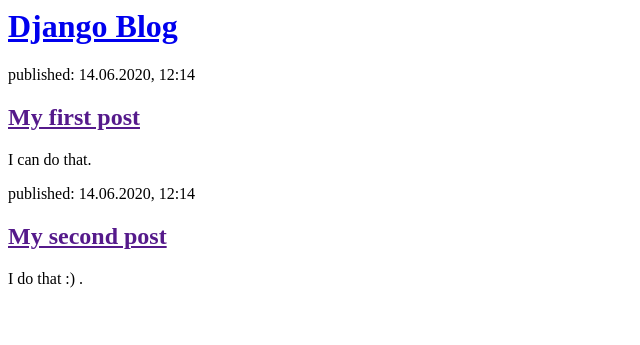
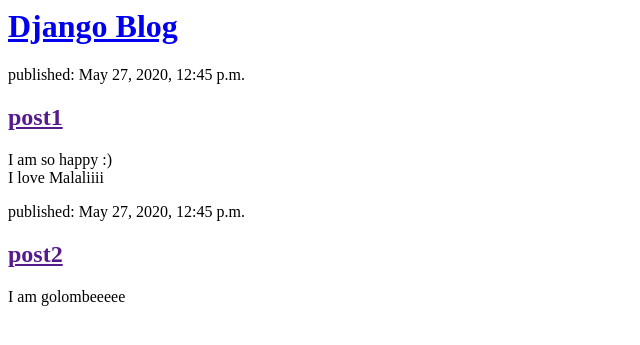
Before and after one commit to ashkanzabihi/firstproject, a Django app: page / in a window 1280 px wide. Shown: the top 345 px of the page, without its empty margins (0-640 px from the left). Run offline with Django 3.2, Linux system fonts and the light colour scheme; data comes from the database, SQL or seed files in the repository; both versions use the stored data as it was after the commit.

Commit message:
I change posts

```diff
--- a/blog/templates/blog/post_list.html
+++ b/blog/templates/blog/post_list.html
@@ -1,22 +1,20 @@
 <html>
+
 <head>
     <title>A&M blog</title>
 </head>
+
 <body>
     <div>
         <h1><a href="/">Django Blog</a></h1>
     </div>
+    {% for post in posts %}
+    <div>
+        <p>published: {{ post.published_date }}</p>
+        <h2><a href="">{{ post.title }}</a></h2>
+        <p>{{ post.text|linebreaksbr }}</p>
+    </div>
+    {% endfor %}
+</body>
 
-        <div>
-            <p>published: 14.06.2020, 12:14</p>
-            <h2><a href="">My first post</a></h2>
-            <p>I can do that.</p>
-        </div>
-
-        <div>
-            <p>published: 14.06.2020, 12:14</p>
-            <h2><a href="">My second post</a></h2>
-            <p>I do that :) .</p>
-        </div>
-    </body>
 </html>
--- a/blog/views.py
+++ b/blog/views.py
@@ -1,6 +1,9 @@
 from django.shortcuts import render
-
+from .models import Post
+from django.utils import timezone
 # Create your views here.
 
+
 def post_list(request):
-    return render(request, 'blog/post_list.html', {})
+    posts = Post.objects.filter(published_date__lte=timezone.now()).order_by('published_date')
+    return render(request, 'blog/post_list.html', {'posts': posts})
```
Also changed, not shown: db.sqlite3. Lines whose indentation alone changed are shown as unchanged.
